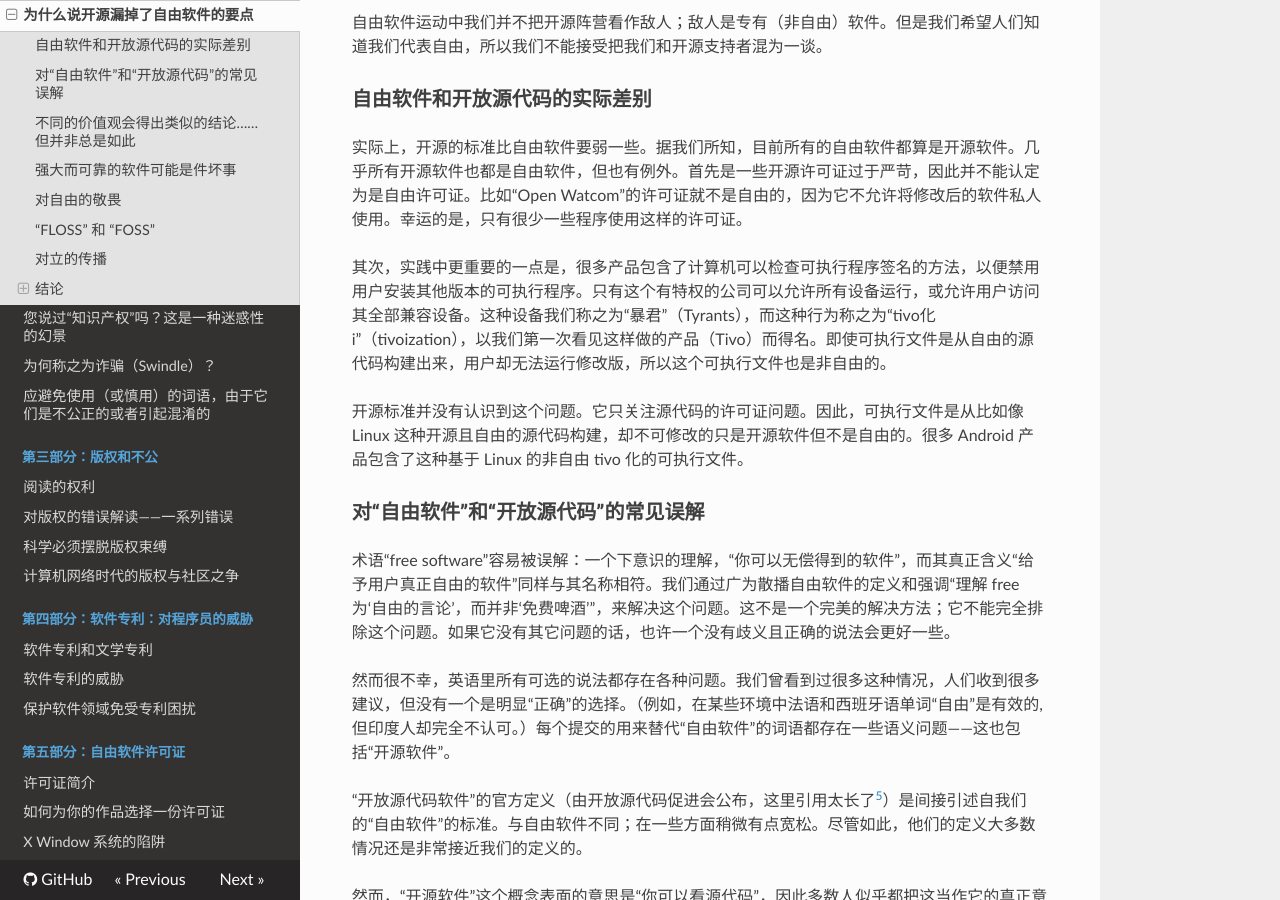
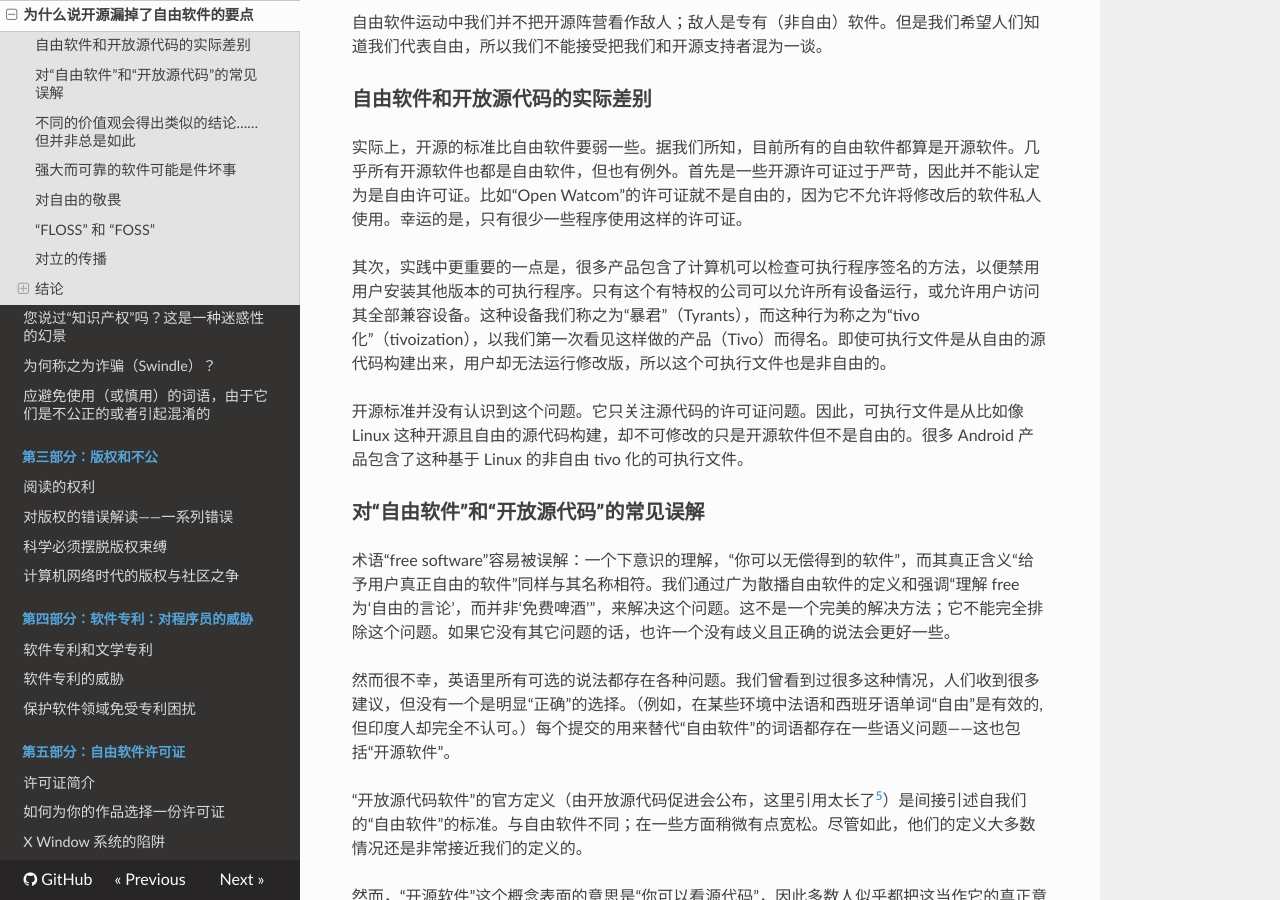
Before and after one commit to beijinglug/fsfs-zh, an MkDocs documentation site: the page built from docs/open-source-misses-the-point.md, in a window 1280 px wide and 900 px high, scrolled down 1256 px. Built offline with MkDocs 1.6.1, drawn with Linux system fonts in a browser that asks for light colours; nearby versions of some CDN libraries; old or Windows-style settings are respelled for this version of MkDocs.

Commit message:
fix typo[ci skip]

```diff
--- a/docs/open-source-misses-the-point.md
+++ b/docs/open-source-misses-the-point.md
@@ -27,7 +27,7 @@
 
 实际上，开源的标准比自由软件要弱一些。据我们所知，目前所有的自由软件都算是开源软件。几乎所有开源软件也都是自由软件，但也有例外。首先是一些开源许可证过于严苛，因此并不能认定为是自由许可证。比如“Open Watcom”的许可证就不是自由的，因为它不允许将修改后的软件私人使用。幸运的是，只有很少一些程序使用这样的许可证。
 
-其次，实践中更重要的一点是，很多产品包含了计算机可以检查可执行程序签名的方法，以便禁用用户安装其他版本的可执行程序。只有这个有特权的公司可以允许所有设备运行，或允许用户访问其全部兼容设备。这种设备我们称之为“暴君”（Tyrants），而这种行为称之为“tivo化i”（tivoization），以我们第一次看见这样做的产品（Tivo）而得名。即使可执行文件是从自由的源代码构建出来，用户却无法运行修改版，所以这个可执行文件也是非自由的。
+其次，实践中更重要的一点是，很多产品包含了计算机可以检查可执行程序签名的方法，以便禁用用户安装其他版本的可执行程序。只有这个有特权的公司可以允许所有设备运行，或允许用户访问其全部兼容设备。这种设备我们称之为“暴君”（Tyrants），而这种行为称之为“tivo 化”（tivoization），以我们第一次看见这样做的产品（Tivo）而得名。即使可执行文件是从自由的源代码构建出来，用户却无法运行修改版，所以这个可执行文件也是非自由的。
 
 开源标准并没有认识到这个问题。它只关注源代码的许可证问题。因此，可执行文件是从比如像 Linux 这种开源且自由的源代码构建，却不可修改的只是开源软件但不是自由的。很多 Android 产品包含了这种基于 Linux 的非自由 tivo 化的可执行文件。
 
```
